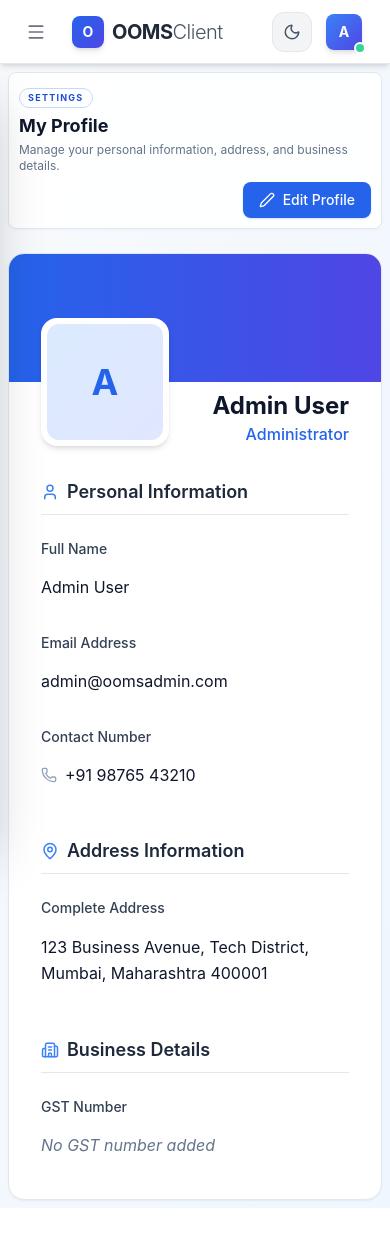
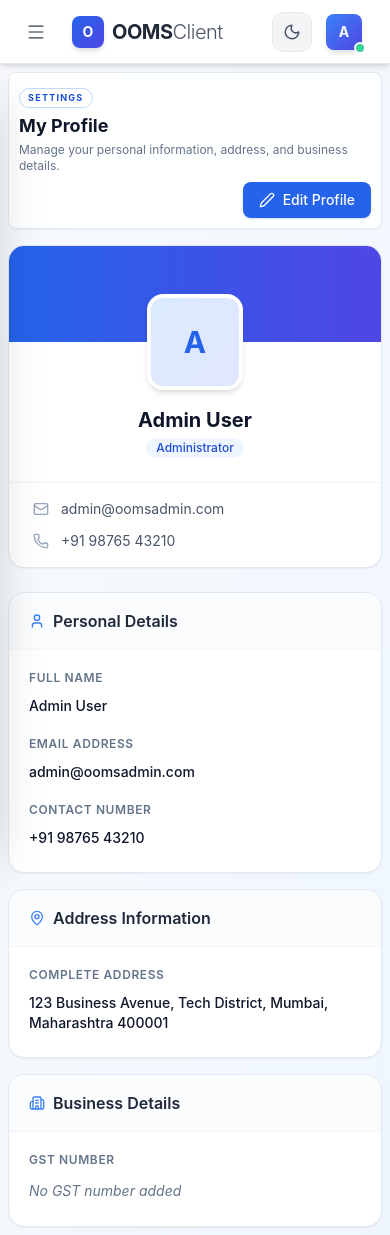
Before and after one commit to bmprofca/oomsclientweb, a React (Create React App) app: page /profile in a window 390 px wide. Before the commit the page ends 1208 px from the top, so only its background shows below. Built offline with nearby package versions, Linux system fonts and the light colour scheme.

Commit message:
feat: implement user profile management page with edit and image upload functionality

```diff
--- a/src/pages/Profile.jsx
+++ b/src/pages/Profile.jsx
@@ -1,5 +1,5 @@
 import React, { useState, useRef } from 'react';
-import { Camera, User, MapPin, Phone, FileText, Save, X, Edit2, CheckCircle, Building2 } from 'lucide-react';
+import { Camera, User, MapPin, Phone, FileText, Save, X, Edit2, CheckCircle, Building2, Mail } from 'lucide-react';
 import ManagementHub from '../components/common/ManagementHub';
 
 export default function Profile() {
@@ -15,7 +15,7 @@ export default function Profile() {
     address: '123 Business Avenue, Tech District, Mumbai, Maharashtra 400001',
     contact: '+91 98765 43210',
     gstNumber: '',
-    profileImage: null // Would hold image URL or file
+    profileImage: null
   });
 
   // Edit State
@@ -73,45 +73,37 @@ export default function Profile() {
             Edit Profile
           </button>
         ) : (
-          <div className="flex gap-3">
+          <div className="flex gap-2">
             <button
               onClick={handleCancelClick}
-              className="flex items-center gap-2 px-4 py-2 bg-white dark:bg-slate-800 border border-slate-200 dark:border-slate-700 hover:bg-slate-50 dark:hover:bg-slate-700/50 text-slate-700 dark:text-slate-200 text-sm font-medium rounded-lg transition-colors"
+              className="flex items-center gap-1.5 px-3 py-2 bg-white dark:bg-slate-800 border border-slate-200 dark:border-slate-700 hover:bg-slate-50 dark:hover:bg-slate-700/50 text-slate-700 dark:text-slate-200 text-sm font-medium rounded-lg transition-colors"
             >
               <X size={16} />
               Cancel
             </button>
             <button
               onClick={handleSaveClick}
-              className="flex items-center gap-2 px-4 py-2 bg-emerald-600 hover:bg-emerald-700 text-white text-sm font-medium rounded-lg transition-colors shadow-sm shadow-emerald-600/20"
+              className="flex items-center gap-1.5 px-3 py-2 bg-emerald-600 hover:bg-emerald-700 text-white text-sm font-medium rounded-lg transition-colors shadow-sm shadow-emerald-600/20"
             >
               <Save size={16} />
-              Save Changes
+              Save
             </button>
           </div>
         )
       }
     >
-      <div className="mt-6 max-w-4xl mx-auto space-y-6">
+      <div className="mt-4 flex flex-col lg:flex-row gap-6">
 
-        {savedMessage && (
-          <div className="bg-emerald-50 dark:bg-emerald-900/30 border border-emerald-200 dark:border-emerald-800 text-emerald-700 dark:text-emerald-400 px-4 py-3 rounded-lg flex items-center gap-2 animate-in fade-in slide-in-from-top-2">
-            <CheckCircle size={18} />
-            <span className="font-medium">Profile updated successfully!</span>
-          </div>
-        )}
+        {/* Left Panel: Avatar & Quick Info */}
+        <div className="w-full lg:w-1/3 xl:w-1/4 flex flex-col gap-4">
+          <div className="bg-white dark:bg-slate-900 rounded-2xl shadow-sm border border-slate-200 dark:border-slate-800 overflow-hidden">
+            <div className="h-24 bg-gradient-to-r from-blue-600 to-indigo-600"></div>
 
-        <div className="bg-white dark:bg-slate-900 rounded-2xl shadow-sm border border-slate-200 dark:border-slate-800 overflow-hidden">
-
-          {/* Header/Cover */}
-          <div className="h-32 bg-gradient-to-r from-blue-600 to-indigo-600 relative"></div>
-
-          <div className="px-8 pb-8">
-            {/* Avatar Section */}
-            <div className="relative flex justify-between items-end -mt-16 mb-8">
-              <div className="relative group">
+            <div className="px-6 pb-6 relative flex flex-col items-center text-center">
+              {/* Avatar */}
+              <div className="relative group -mt-12 mb-4">
                 <div
-                  className={`w-32 h-32 rounded-2xl bg-white dark:bg-slate-900 p-1.5 shadow-md ${isEditing ? 'cursor-pointer' : ''}`}
+                  className={`w-24 h-24 rounded-2xl bg-white dark:bg-slate-900 p-1 shadow-md ${isEditing ? 'cursor-pointer' : ''}`}
                   onClick={handleImageClick}
                 >
                   <div className="w-full h-full rounded-xl bg-gradient-to-br from-blue-100 to-indigo-100 dark:from-blue-900/40 dark:to-indigo-900/40 overflow-hidden flex items-center justify-center relative">
@@ -122,15 +114,15 @@ export default function Profile() {
                         className="w-full h-full object-cover"
                       />
                     ) : (
-                      <span className="text-4xl font-bold text-blue-600 dark:text-blue-400">
-                        {profile.name.charAt(0)}
+                      <span className="text-3xl font-bold text-blue-600 dark:text-blue-400">
+                        {(isEditing ? editForm.name : profile.name).charAt(0)}
                       </span>
                     )}
 
                     {isEditing && (
-                      <div className="absolute inset-0 bg-black/40 flex flex-col items-center justify-center text-white opacity-0 group-hover:opacity-100 transition-opacity">
-                        <Camera size={24} className="mb-1" />
-                        <span className="text-xs font-medium">Change</span>
+                      <div className="absolute inset-0 bg-black/50 flex flex-col items-center justify-center text-white opacity-0 group-hover:opacity-100 transition-opacity">
+                        <Camera size={20} className="mb-0.5" />
+                        <span className="text-[10px] font-medium uppercase tracking-wider">Upload</span>
                       </div>
                     )}
                   </div>
@@ -144,154 +136,128 @@ export default function Profile() {
                 />
               </div>
 
-              {!isEditing && (
-                <div className="text-right">
-                  <h2 className="text-2xl font-bold text-slate-900 dark:text-white">{profile.name}</h2>
-                  <p className="text-blue-600 dark:text-blue-400 font-medium">{profile.role}</p>
+              {/* Name & Role */}
+              <h2 className="text-xl font-bold text-slate-900 dark:text-white mb-1">
+                {isEditing ? editForm.name || 'Your Name' : profile.name}
+              </h2>
+              <span className="inline-flex items-center px-2.5 py-0.5 rounded-full text-xs font-medium bg-blue-50 text-blue-700 dark:bg-blue-900/30 dark:text-blue-400">
+                {profile.role}
+              </span>
+            </div>
+
+            <div className="border-t border-slate-100 dark:border-slate-800 px-6 py-4 space-y-3 text-sm">
+              <div className="flex items-center gap-3 text-slate-600 dark:text-slate-400">
+                <Mail size={16} className="text-slate-400" />
+                <span className="truncate">{isEditing ? editForm.email || 'Email' : profile.email}</span>
+              </div>
+              <div className="flex items-center gap-3 text-slate-600 dark:text-slate-400">
+                <Phone size={16} className="text-slate-400" />
+                <span>{isEditing ? editForm.contact || 'Contact Number' : profile.contact || 'No contact'}</span>
+              </div>
+            </div>
+          </div>
+
+          {savedMessage && (
+            <div className="bg-emerald-50 dark:bg-emerald-900/30 border border-emerald-200 dark:border-emerald-800 text-emerald-700 dark:text-emerald-400 px-4 py-3 rounded-xl flex items-center gap-2 animate-in fade-in slide-in-from-top-2 text-sm shadow-sm">
+              <CheckCircle size={16} className="shrink-0" />
+              <span className="font-medium">Profile updated!</span>
             </div>
           )}
         </div>
 
-            {/* Form Fields */}
-            <div className="grid grid-cols-1 md:grid-cols-2 gap-x-8 gap-y-6">
+        {/* Right Panel: Form Fields */}
+        <div className="w-full lg:w-2/3 xl:w-3/4 flex flex-col gap-4">
 
-              {/* Personal Details */}
-              <div className="space-y-6 md:col-span-2">
-                <h3 className="text-lg font-semibold text-slate-800 dark:text-slate-100 border-b border-slate-200 dark:border-slate-700 pb-2 flex items-center gap-2">
-                  <User size={18} className="text-blue-500" />
-                  Personal Information
-                </h3>
-
-                <div className="grid grid-cols-1 md:grid-cols-2 gap-6">
+          {/* Section 1: Personal Info */}
+          <div className="bg-white dark:bg-slate-900 rounded-2xl shadow-sm border border-slate-200 dark:border-slate-800 overflow-hidden">
+            <div className="px-5 py-4 border-b border-slate-100 dark:border-slate-800 flex items-center gap-2 bg-slate-50/50 dark:bg-slate-800/30">
+              <User size={16} className="text-blue-500" />
+              <h3 className="font-semibold text-slate-800 dark:text-slate-100">Personal Details</h3>
+            </div>
+            <div className="p-5">
+              <div className="grid grid-cols-1 md:grid-cols-2 gap-4">
                 <div>
-                    <label className="block text-sm font-medium text-slate-700 dark:text-slate-300 mb-1.5">
-                      Full Name
-                    </label>
+                  <label className="block text-xs font-semibold text-slate-500 uppercase tracking-wider mb-1.5">Full Name</label>
                   {isEditing ? (
-                      <input
-                        type="text"
-                        name="name"
-                        value={editForm.name}
-                        onChange={handleChange}
-                        className="w-full px-4 py-2.5 bg-slate-50 dark:bg-slate-800/50 border border-slate-300 dark:border-slate-700 rounded-lg focus:ring-2 focus:ring-blue-500/20 focus:border-blue-500 dark:text-white transition-colors"
-                        placeholder="John Doe"
-                      />
+                    <input type="text" name="name" value={editForm.name} onChange={handleChange}
+                      className="w-full px-3 py-2 text-sm bg-white dark:bg-slate-800 border border-slate-300 dark:border-slate-700 rounded-lg focus:ring-2 focus:ring-blue-500/20 focus:border-blue-500 dark:text-white transition-colors" />
                   ) : (
-                      <p className="text-slate-900 dark:text-white py-2.5">{profile.name}</p>
+                    <p className="text-sm text-slate-900 dark:text-white font-medium py-1">{profile.name}</p>
                   )}
                 </div>
-
                 <div>
-                    <label className="block text-sm font-medium text-slate-700 dark:text-slate-300 mb-1.5">
-                      Email Address
-                    </label>
+                  <label className="block text-xs font-semibold text-slate-500 uppercase tracking-wider mb-1.5">Email Address</label>
                   {isEditing ? (
-                      <input
-                        type="email"
-                        name="email"
-                        value={editForm.email}
-                        onChange={handleChange}
-                        className="w-full px-4 py-2.5 bg-slate-50 dark:bg-slate-800/50 border border-slate-300 dark:border-slate-700 rounded-lg focus:ring-2 focus:ring-blue-500/20 focus:border-blue-500 dark:text-white transition-colors"
-                      />
+                    <input type="email" name="email" value={editForm.email} onChange={handleChange}
+                      className="w-full px-3 py-2 text-sm bg-white dark:bg-slate-800 border border-slate-300 dark:border-slate-700 rounded-lg focus:ring-2 focus:ring-blue-500/20 focus:border-blue-500 dark:text-white transition-colors" />
                   ) : (
-                      <p className="text-slate-900 dark:text-white py-2.5">{profile.email}</p>
+                    <p className="text-sm text-slate-900 dark:text-white font-medium py-1">{profile.email}</p>
                   )}
                 </div>
+                <div>
+                  <label className="block text-xs font-semibold text-slate-500 uppercase tracking-wider mb-1.5">Contact Number</label>
+                  {isEditing ? (
+                    <div className="relative">
+                      <div className="absolute inset-y-0 left-0 pl-3 flex items-center pointer-events-none">
+                        <Phone size={14} className="text-slate-400" />
+                      </div>
+                      <input type="tel" name="contact" value={editForm.contact} onChange={handleChange}
+                        className="w-full pl-9 pr-3 py-2 text-sm bg-white dark:bg-slate-800 border border-slate-300 dark:border-slate-700 rounded-lg focus:ring-2 focus:ring-blue-500/20 focus:border-blue-500 dark:text-white transition-colors" />
+                    </div>
+                  ) : (
+                    <p className="text-sm text-slate-900 dark:text-white font-medium py-1">{profile.contact || '-'}</p>
+                  )}
+                </div>
+              </div>
+            </div>
+          </div>
 
-                  <div>
-                    <label className="block text-sm font-medium text-slate-700 dark:text-slate-300 mb-1.5">
-                      Contact Number
+          {/* Section 2: Address */}
+          <div className="bg-white dark:bg-slate-900 rounded-2xl shadow-sm border border-slate-200 dark:border-slate-800 overflow-hidden">
+            <div className="px-5 py-4 border-b border-slate-100 dark:border-slate-800 flex items-center gap-2 bg-slate-50/50 dark:bg-slate-800/30">
+              <MapPin size={16} className="text-blue-500" />
+              <h3 className="font-semibold text-slate-800 dark:text-slate-100">Address Information</h3>
+            </div>
+            <div className="p-5">
+              <label className="block text-xs font-semibold text-slate-500 uppercase tracking-wider mb-1.5">Complete Address</label>
+              {isEditing ? (
+                <textarea name="address" value={editForm.address} onChange={handleChange} rows={2}
+                  className="w-full px-3 py-2 text-sm bg-white dark:bg-slate-800 border border-slate-300 dark:border-slate-700 rounded-lg focus:ring-2 focus:ring-blue-500/20 focus:border-blue-500 dark:text-white transition-colors resize-none" />
+              ) : (
+                <p className="text-sm text-slate-900 dark:text-white font-medium py-1 whitespace-pre-wrap">{profile.address || 'No address provided'}</p>
+              )}
+            </div>
+          </div>
+
+          {/* Section 3: Business Details */}
+          <div className="bg-white dark:bg-slate-900 rounded-2xl shadow-sm border border-slate-200 dark:border-slate-800 overflow-hidden">
+            <div className="px-5 py-4 border-b border-slate-100 dark:border-slate-800 flex items-center gap-2 bg-slate-50/50 dark:bg-slate-800/30">
+              <Building2 size={16} className="text-blue-500" />
+              <h3 className="font-semibold text-slate-800 dark:text-slate-100">Business Details</h3>
+            </div>
+            <div className="p-5">
+              <div className="max-w-md">
+                <label className="block text-xs font-semibold text-slate-500 uppercase tracking-wider mb-1.5 flex justify-between">
+                  <span>GST Number</span>
+                  {isEditing && !editForm.gstNumber && <span className="text-blue-500 lowercase normal-case text-[10px]">Optional</span>}
                 </label>
                 {isEditing ? (
                   <div className="relative">
                     <div className="absolute inset-y-0 left-0 pl-3 flex items-center pointer-events-none">
-                          <Phone size={16} className="text-slate-400" />
+                      <FileText size={14} className="text-slate-400" />
                     </div>
-                        <input
-                          type="tel"
-                          name="contact"
-                          value={editForm.contact}
-                          onChange={handleChange}
-                          className="w-full pl-10 pr-4 py-2.5 bg-slate-50 dark:bg-slate-800/50 border border-slate-300 dark:border-slate-700 rounded-lg focus:ring-2 focus:ring-blue-500/20 focus:border-blue-500 dark:text-white transition-colors"
-                          placeholder="+91 98765 43210"
-                        />
+                    <input type="text" name="gstNumber" value={editForm.gstNumber} onChange={handleChange}
+                      className="w-full pl-9 pr-3 py-2 text-sm bg-white dark:bg-slate-800 border border-slate-300 dark:border-slate-700 rounded-lg focus:ring-2 focus:ring-blue-500/20 focus:border-blue-500 dark:text-white transition-colors uppercase" placeholder="e.g. 22AAAAA0000A1Z5" />
                   </div>
                 ) : (
-                      <p className="text-slate-900 dark:text-white py-2.5 flex items-center gap-2">
-                        <Phone size={16} className="text-slate-400" />
-                        {profile.contact || 'Not provided'}
-                      </p>
-                    )}
-                  </div>
-                </div>
-              </div>
-
-              {/* Address Details */}
-              <div className="space-y-6 md:col-span-2 pt-4">
-                <h3 className="text-lg font-semibold text-slate-800 dark:text-slate-100 border-b border-slate-200 dark:border-slate-700 pb-2 flex items-center gap-2">
-                  <MapPin size={18} className="text-blue-500" />
-                  Address Information
-                </h3>
-
-                <div>
-                  <label className="block text-sm font-medium text-slate-700 dark:text-slate-300 mb-1.5">
-                    Complete Address
-                  </label>
-                  {isEditing ? (
-                    <textarea
-                      name="address"
-                      value={editForm.address}
-                      onChange={handleChange}
-                      rows={3}
-                      className="w-full px-4 py-2.5 bg-slate-50 dark:bg-slate-800/50 border border-slate-300 dark:border-slate-700 rounded-lg focus:ring-2 focus:ring-blue-500/20 focus:border-blue-500 dark:text-white transition-colors resize-none"
-                      placeholder="Enter your full address"
-                    />
-                  ) : (
-                    <p className="text-slate-900 dark:text-white py-2.5 whitespace-pre-wrap leading-relaxed">
-                      {profile.address || 'Not provided'}
-                    </p>
-                  )}
-                </div>
-              </div>
-
-              {/* Business / Legal Details */}
-              <div className="space-y-6 md:col-span-2 pt-4">
-                <h3 className="text-lg font-semibold text-slate-800 dark:text-slate-100 border-b border-slate-200 dark:border-slate-700 pb-2 flex items-center gap-2">
-                  <Building2 size={18} className="text-blue-500" />
-                  Business Details
-                </h3>
-
-                <div className="grid grid-cols-1 md:grid-cols-2 gap-6">
-                  <div>
-                    <label className="block text-sm font-medium text-slate-700 dark:text-slate-300 mb-1.5 flex items-center justify-between">
-                      <span>GST Number</span>
-                      {isEditing && !editForm.gstNumber && (
-                        <span className="text-xs text-blue-600 bg-blue-50 dark:bg-blue-900/30 dark:text-blue-400 px-2 py-0.5 rounded">Optional</span>
-                      )}
-                    </label>
-                    {isEditing ? (
-                      <div className="relative">
-                        <div className="absolute inset-y-0 left-0 pl-3 flex items-center pointer-events-none">
-                          <FileText size={16} className="text-slate-400" />
-                        </div>
-                        <input
-                          type="text"
-                          name="gstNumber"
-                          value={editForm.gstNumber}
-                          onChange={handleChange}
-                          className="w-full pl-10 pr-4 py-2.5 bg-slate-50 dark:bg-slate-800/50 border border-slate-300 dark:border-slate-700 rounded-lg focus:ring-2 focus:ring-blue-500/20 focus:border-blue-500 dark:text-white transition-colors uppercase"
-                          placeholder="22AAAAA0000A1Z5"
-                        />
-                      </div>
-                    ) : (
-                      <div className="py-2.5">
+                  <div className="py-1">
                     {profile.gstNumber ? (
-                          <div className="inline-flex items-center gap-2 px-3 py-1.5 bg-slate-100 dark:bg-slate-800 rounded-lg font-mono text-sm text-slate-800 dark:text-slate-200 border border-slate-200 dark:border-slate-700">
+                      <span className="inline-flex items-center gap-1.5 px-2.5 py-1 bg-slate-100 dark:bg-slate-800 rounded-md font-mono text-sm text-slate-800 dark:text-slate-200 border border-slate-200 dark:border-slate-700">
                         <FileText size={14} className="text-slate-500" />
                         {profile.gstNumber}
-                          </div>
+                      </span>
                     ) : (
-                          <span className="text-slate-500 dark:text-slate-400 italic">No GST number added</span>
+                      <span className="text-sm text-slate-500 dark:text-slate-400 italic">No GST number added</span>
                     )}
                   </div>
                 )}
@@ -301,8 +267,6 @@ export default function Profile() {
 
         </div>
       </div>
-        </div>
-      </div>
     </ManagementHub>
   );
 }
```
Lines whose indentation alone changed are shown as unchanged.
